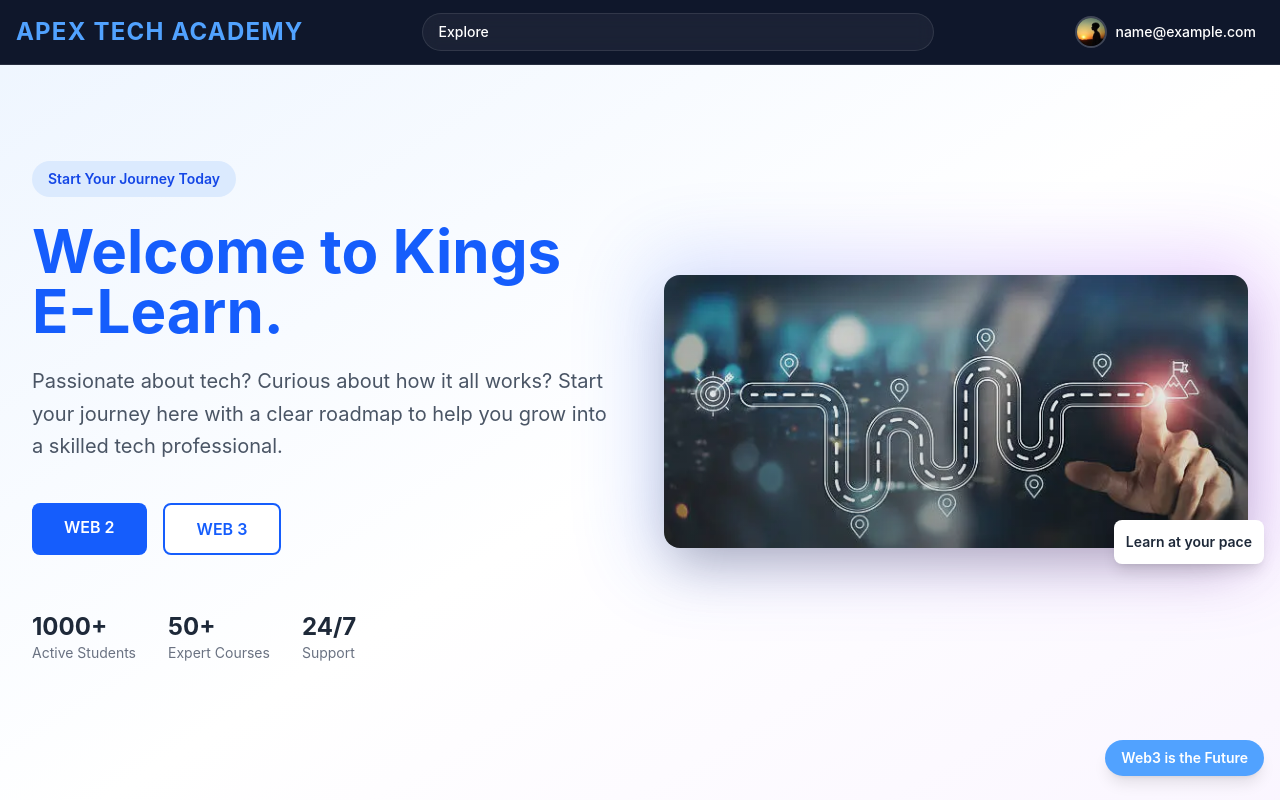
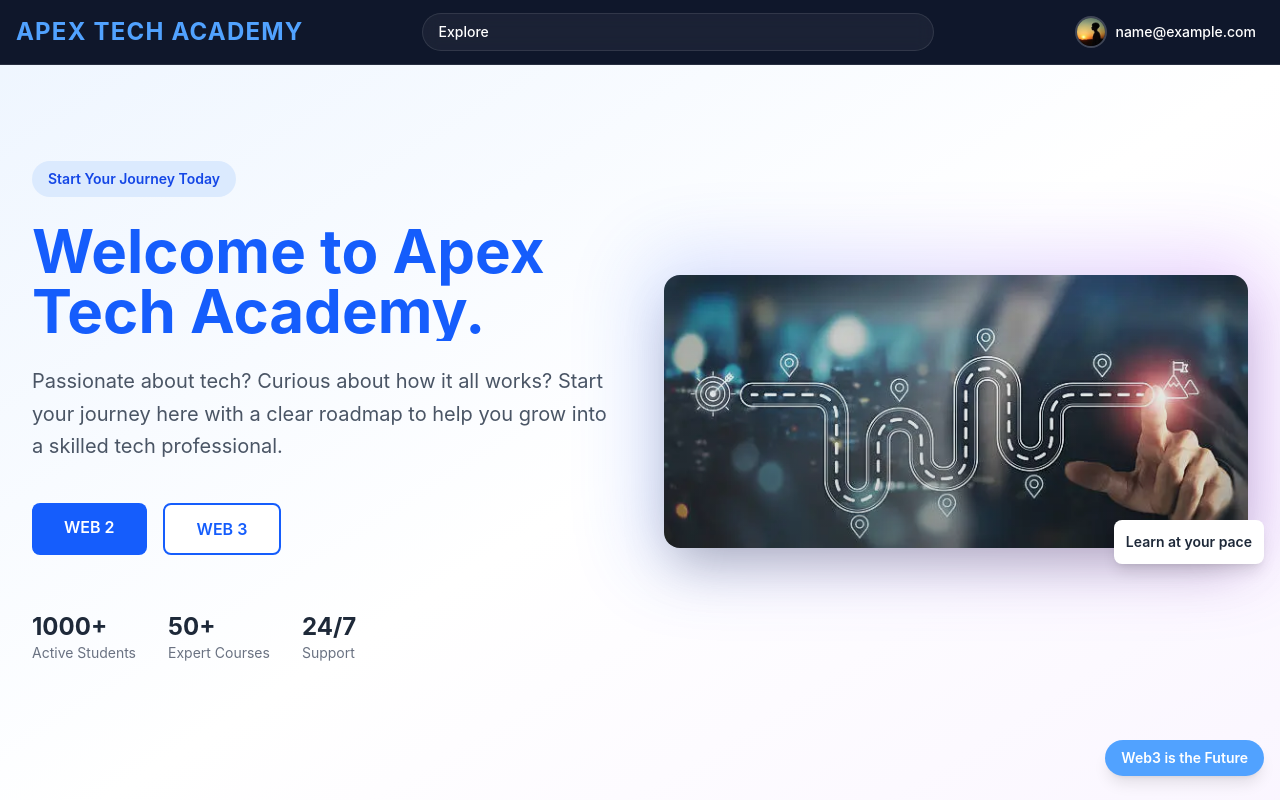
Before and after one commit to Kinglucky04/E-learning-website, a React (Vite) app in the folder kings-e-learn/: page /login in a window 1280 px wide. Both pictures are taken after typing "name@example.com", "Sample123" into the empty fields and a click on the button "Sign In". Shown: the top 800 px of the page. Built offline with nearby package versions, Linux system fonts and the light colour scheme.

Commit message:
little correction on the home page

```diff
--- a/kings-e-learn/src/components/hero/Homepage.jsx
+++ b/kings-e-learn/src/components/hero/Homepage.jsx
@@ -24,7 +24,7 @@ function Homepage() {
                 </div>
 
                 <h1 className="text-4xl md:text-5xl lg:text-6xl font-bold bg-blue-600 bg-clip-text text-transparent">
-                  Welcome to Kings E-Learn.
+                  Welcome to Apex Tech Academy.
                 </h1>
 
                 <p className="text-lg md:text-xl text-gray-600 leading-relaxed">
```
